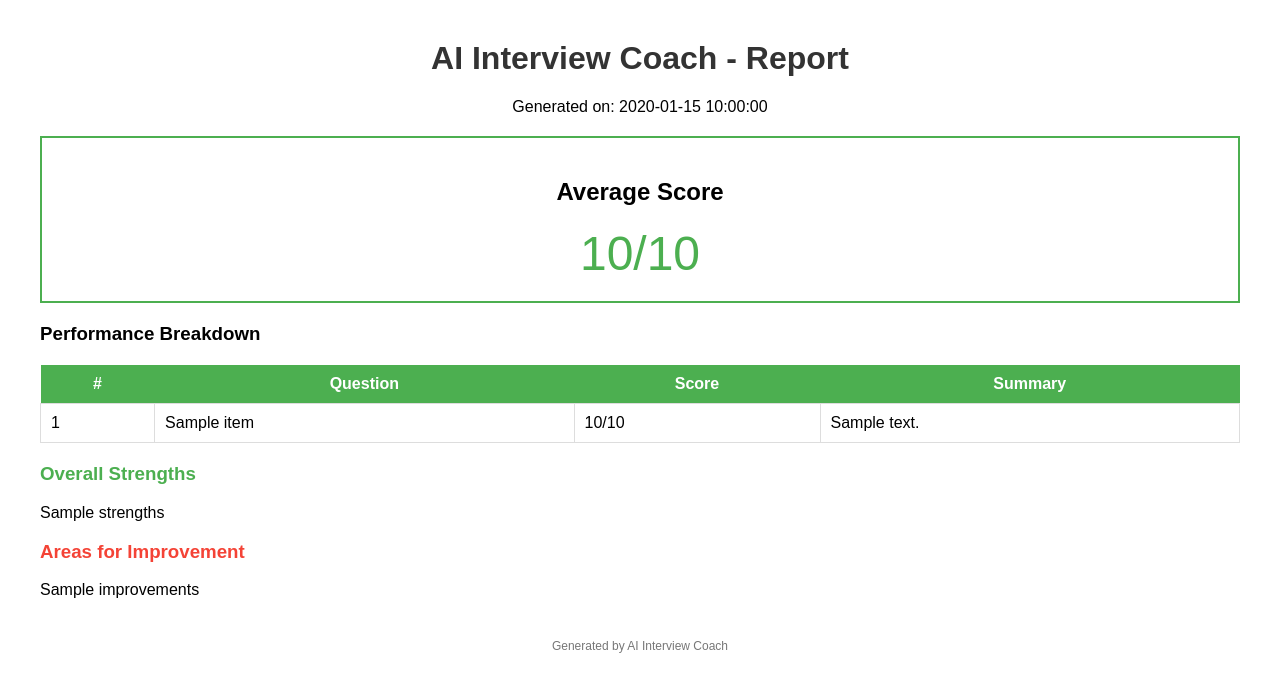
After one commit to amnazahoor-hue/AI_Interview_Coach_Project, a Flask app: template templates/pdf_report.html in a window 1280 px wide. The commit adds this page. Shown: the top 692 px of the page. Run offline with Flask 3, Linux system fonts and the light colour scheme; the template is opened without the code that fills it: most values are stand-ins (such as "Sample title", 1, 10 or a date in 2020); parts of the project's set-up code (start-up, migrations or seed data) failed here and were passed over.

Commit message:
My Project

```diff
--- a/app.py
+++ b/app.py
@@ -1,9 +1,11 @@
-from flask import Flask, render_template, request, session, redirect, jsonify
+from flask import Flask, render_template, request, session, redirect, jsonify, make_response
 import os, json, re
 from dotenv import load_dotenv
 from groq import Groq
 from prompts.interviewer import INTERVIEWER_PROMPT
 from prompts.feedback_prompt import FEEDBACK_PROMPT
+from datetime import datetime
+from weasyprint import HTML
 
 load_dotenv()
 
@@ -17,25 +19,67 @@ if not client:
     raise ValueError("GROQ_API_KEY is missing")
 
 
+#### Calling LLM ####
 def call_llm(system_prompt, messages):
     try:
         response = client.chat.completions.create(
             model="llama-3.1-8b-instant",
             messages=[{"role": "system", "content": system_prompt}, *messages],
             temperature=0.7,
-            max_tokens=500
+            max_tokens=500,
+            timeout=30  # Add timeout
         )
         return response.choices[0].message.content
+    except TimeoutError:
+        print("LLM Timeout Error")
+        return jsonify({
+            "error": "timeout",
+            "feedback": {
+                "score": 0,
+                "strengths": "Unable to evaluate",
+                "weaknesses": "Request timed out",
+                "ideal_answer": "Please try again"
+            }
+        })
     except Exception as e:
-        print("LLM Error:", e)
-        return "Error generating response"
+        error_str = str(e).lower()
+        if "rate" in error_str or "limit" in error_str or "429" in error_str:
+            return jsonify({
+                "error": "rate_limit",
+                "feedback": {
+                    "score": 0,
+                    "strengths": "Unable to evaluate",
+                    "weaknesses": "Rate limit reached",
+                    "ideal_answer": "Please wait a moment"
+                }
+            })
+        elif "connection" in error_str or "network" in error_str:
+            return jsonify({
+                "error": "network",
+                "feedback": {
+                    "score": 0,
+                    "strengths": "Unable to evaluate",
+                    "weaknesses": "Network error",
+                    "ideal_answer": "Check your connection"
+                }
+            })
+        else:
+            return jsonify({
+                "error": "unknown",
+                "feedback": {
+                    "score": 0,
+                    "strengths": "Unable to evaluate",
+                    "weaknesses": "Technical error",
+                    "ideal_answer": "Please try again"
+                }
+            })
 
-
+#### To main page ###
 @app.route('/',  methods=['GET'])
 def index():
     return render_template("index.html")
 
-
+### To Start the session ####
 @app.route('/start', methods=['POST'])
 def start():
     session['job_role'] = request.form.get('job_role')
@@ -49,7 +93,7 @@ def start():
 
     return redirect('/interview')
 
-
+### Interview Page ###
 @app.route('/interview', methods=['GET'])
 def interview():
     if 'job_role' not in session:
@@ -75,6 +119,7 @@ def interview():
         total=session['total_questions']
     )
 
+### Answer ###
 @app.route('/answer', methods=['POST'])
 def answer():
     data = request.get_json()
@@ -176,8 +221,7 @@ def answer():
     session.modified = True
     return jsonify(response_data)
 
-
-
+### Report Page ###
 @app.route('/report')
 def report():
     if 'scores' not in session or len(session['scores']) == 0:
@@ -199,6 +243,44 @@ def report():
         strengths=all_strengths,
         improvements=all_weaknesses
     )
+
+
+
+@app.route('/export-pdf')
+def export_pdf():
+    if 'scores' not in session or len(session['scores']) == 0:
+        return redirect('/')
+
+    # Get the same data as report page
+    scores = session['scores']
+    report_data = session.get('report_data', [])
+    avg_score = round(sum(scores) / len(scores), 2)
+    all_strengths = " ".join([item['strengths'] for item in report_data])
+    all_weaknesses = " ".join([item['weaknesses'] for item in report_data])
+
+    # Render HTML template for PDF
+    html = render_template(
+        "pdf_report.html",  # Create this template
+        average=avg_score,
+        report_data=report_data,
+        strengths=all_strengths,
+        improvements=all_weaknesses,
+        date=datetime.now().strftime("%Y-%m-%d %H:%M")
+    )
+
+    # Generate PDF
+    pdf = HTML(string=html).write_pdf()
+
+    # Create response
+    response = make_response(pdf)
+    response.headers['Content-Type'] = 'application/pdf'
+    response.headers['Content-Disposition'] = f'attachment; filename=interview_report_{datetime.now().strftime("%Y%m%d")}.pdf'
+
+    return response
+
+
+
+### To reset the interview ###
 @app.route('/reset')
 def reset():
     session.clear()
--- /dev/null
+++ b/templates/pdf_report.html
@@ -0,0 +1,60 @@
+<!DOCTYPE html>
+<html>
+<head>
+    <meta charset="UTF-8">
+    <title>Interview Report</title>
+    <style>
+        body { font-family: Arial, sans-serif; margin: 40px; }
+        h1 { color: #333; text-align: center; }
+        .score-box { text-align: center; border: 2px solid #4CAF50; padding: 20px; margin: 20px 0; }
+        .score { font-size: 48px; color: #4CAF50; }
+        table { width: 100%; border-collapse: collapse; margin: 20px 0; }
+        th { background: #4CAF50; color: white; padding: 10px; }
+        td { border: 1px solid #ddd; padding: 10px; }
+        .strengths { color: #4CAF50; }
+        .weaknesses { color: #f44336; }
+        .footer { text-align: center; margin-top: 40px; font-size: 12px; color: #777; }
+    </style>
+</head>
+<body>
+    <h1>AI Interview Coach - Report</h1>
+    <p style="text-align: center;">Generated on: {{ date }}</p>
+
+    <div class="score-box">
+        <h2>Average Score</h2>
+        <div class="score">{{ average }}/10</div>
+    </div>
+
+    <h3>Performance Breakdown</h3>
+    <table>
+        <thead>
+            <tr>
+                <th>#</th>
+                <th>Question</th>
+                <th>Score</th>
+                <th>Summary</th>
+            </tr>
+        </thead>
+        <tbody>
+            {% for item in report_data %}
+            <tr>
+                <td>{{ loop.index }}</td>
+                <td>{{ item.question }}</td>
+                <td>{{ item.score }}/10</td>
+                <td>{{ item.summary }}</td>
+            </tr>
+            {% endfor %}
+        </tbody>
+    </table>
+
+    <h3 class="strengths">Overall Strengths</h3>
+    <p>{{ strengths }}</p>
+
+    <h3 class="weaknesses">Areas for Improvement</h3>
+    <p>{{ improvements }}</p>
+
+    <div class="footer">
+        Generated by AI Interview Coach
+    </div>
+</body>
+</html>
```
Also changed, not shown: static/js/main.js (+27 -0 lines), templates/report.html (+7 -0 lines).
